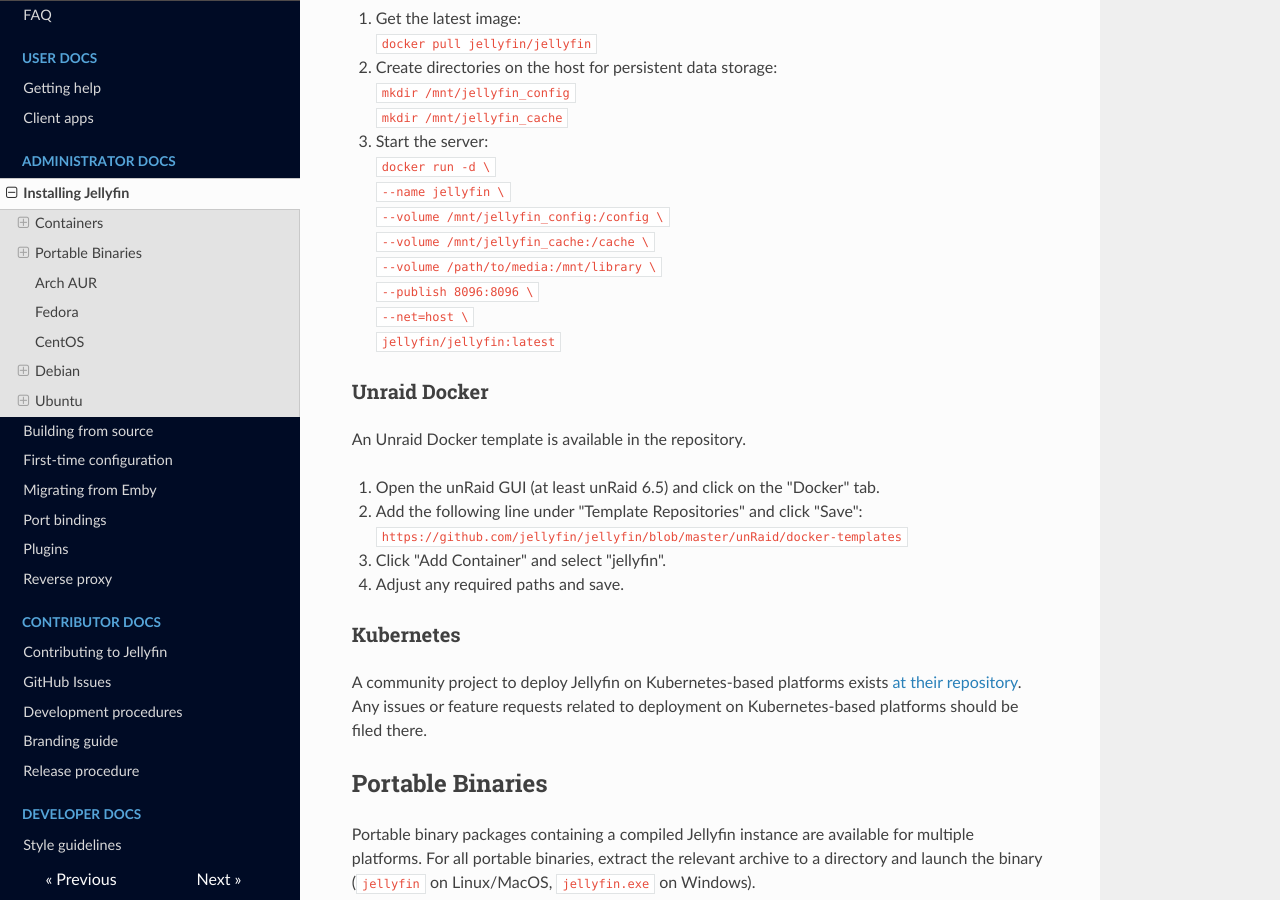
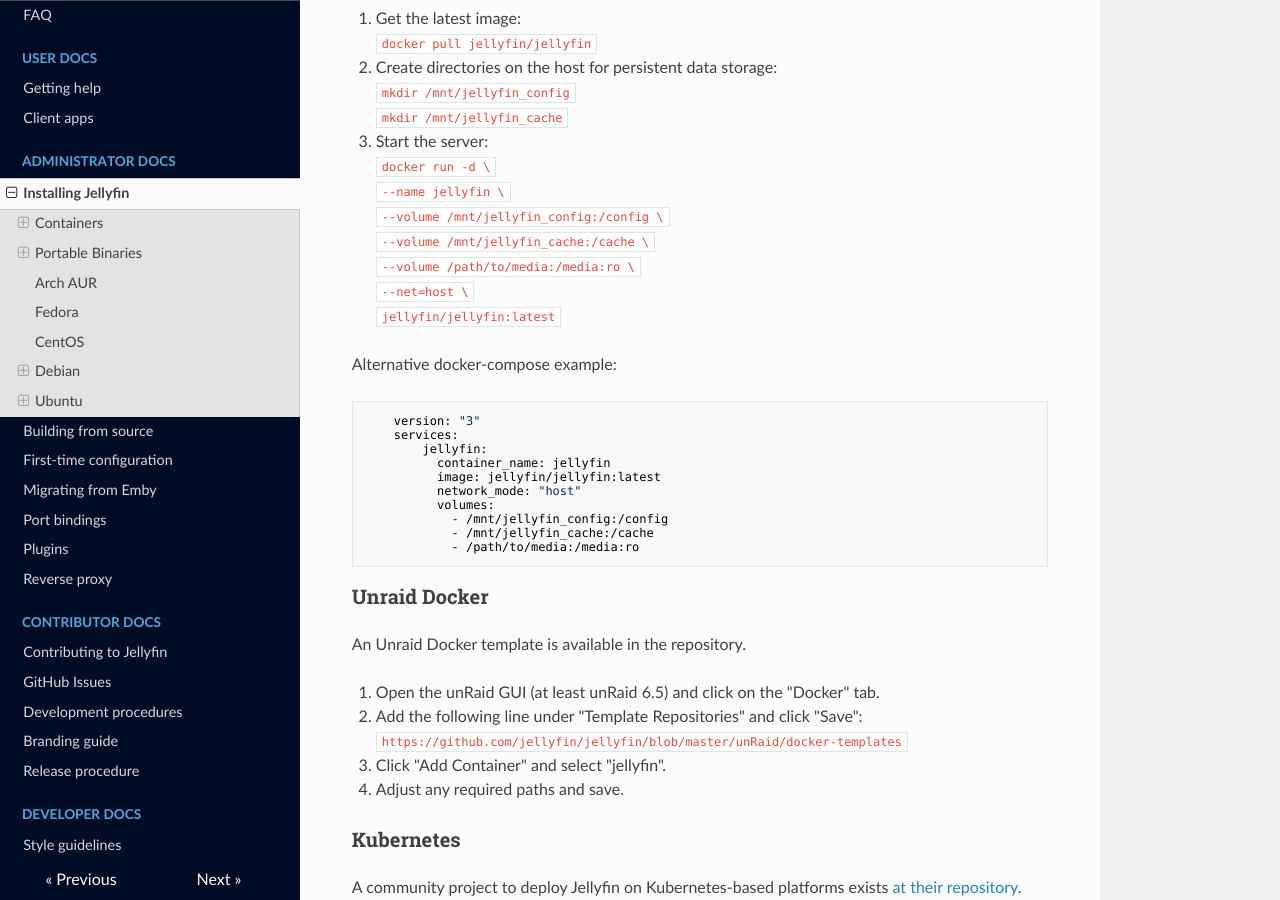
Before and after one commit to jellyfin-archive/jellyfin-docs, an MkDocs documentation site: the page built from docs/administrator-docs/installing.md, in a window 1280 px wide and 900 px high, scrolled down 427 px. Built offline with MkDocs 1.6.1, drawn with Linux system fonts in a browser that asks for light colours; nearby versions of some CDN libraries; old or Windows-style settings are respelled for this version of MkDocs.

Commit message:
Revised Docker instructions and installation link

````diff
--- a/docs/administrator-docs/installing.md
+++ b/docs/administrator-docs/installing.md
@@ -20,11 +20,23 @@ The Jellyfin Docker image is available on [Docker Hub](https://hub.docker.com/r/
     `--name jellyfin \`
     `--volume /mnt/jellyfin_config:/config \`
     `--volume /mnt/jellyfin_cache:/cache \`
-    `--volume /path/to/media:/mnt/library \`
-    `--publish 8096:8096 \`
+    `--volume /path/to/media:/media:ro \`
     `--net=host \`
     `jellyfin/jellyfin:latest`
 
+Alternative docker-compose example:
+```
+    version: "3"
+    services:
+        jellyfin:
+          container_name: jellyfin
+          image: jellyfin/jellyfin:latest
+          network_mode: "host"
+          volumes:
+            - /mnt/jellyfin_config:/config
+            - /mnt/jellyfin_cache:/cache
+            - /path/to/media:/media:ro
+```
 ### Unraid Docker
 
 An Unraid Docker template is available in the repository.
````
Also changed, not shown: docs/index.md (+1 -1 lines).
